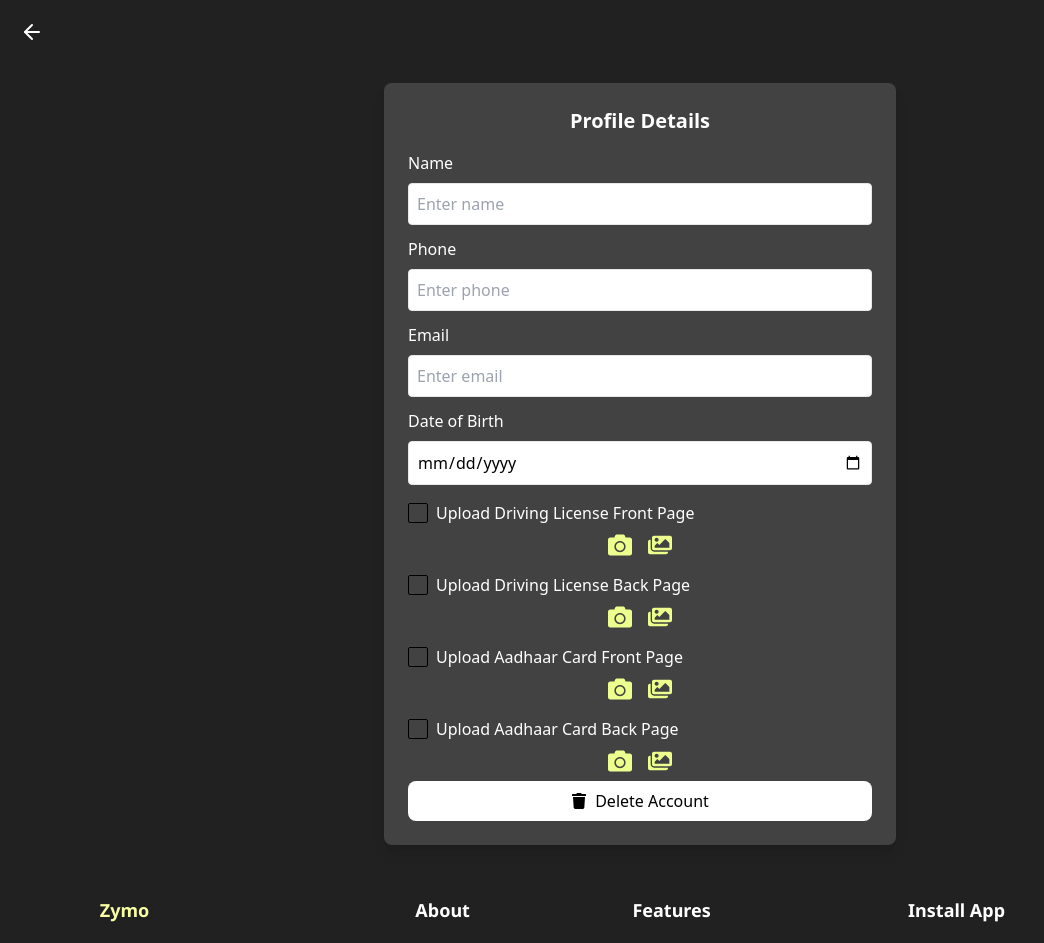
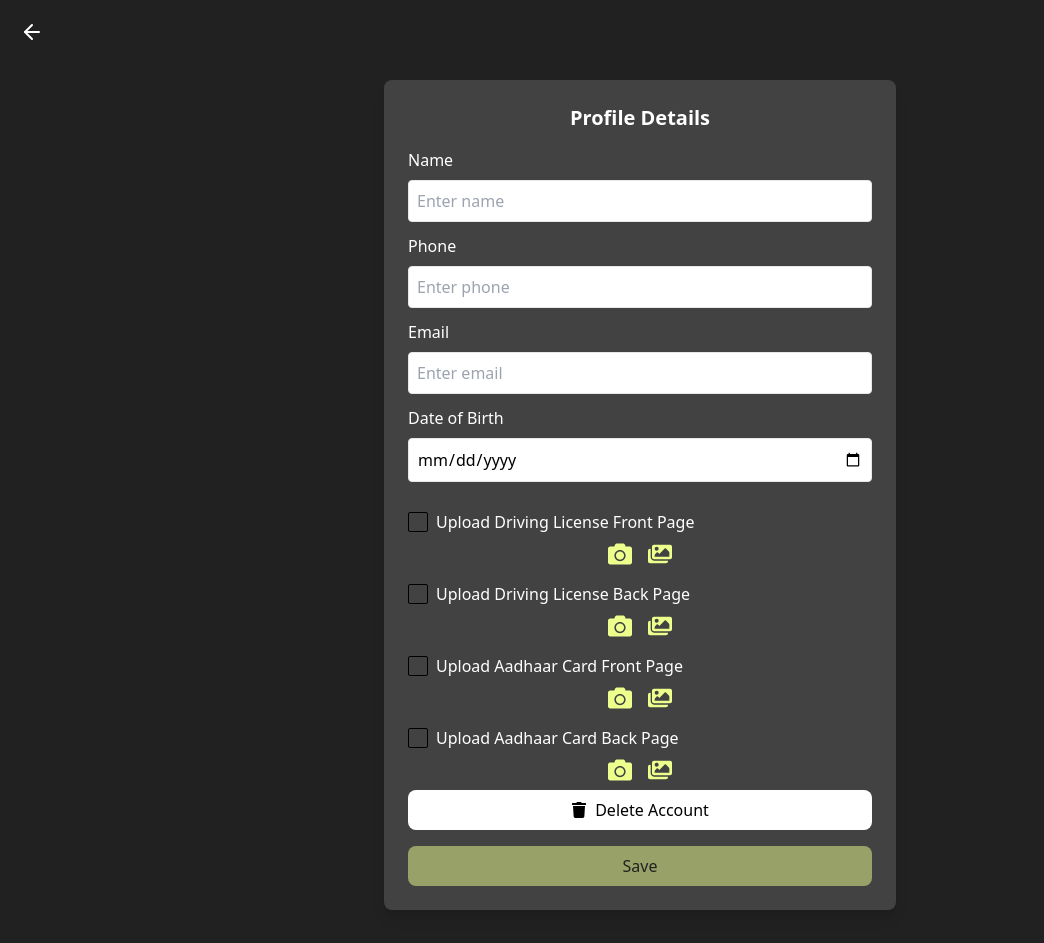
Before and after one commit to Mevin-JR/Zymo-Web, a React (Vite) app: page /details in a window 1280 px wide. Shown: the top 943 px of the page, without its empty margins (0-1044 px from the left). Built offline with nearby package versions, Linux system fonts and the light colour scheme; no server answers.

Commit message:
Profile backend integration

```diff
--- a/src/pages/Career.jsx
+++ b/src/pages/Career.jsx
@@ -2,7 +2,6 @@ import { useState } from "react";
 import { collection, addDoc } from "firebase/firestore";
 import { ref, uploadBytes, getDownloadURL } from "firebase/storage";
 import { appDB, appStorage } from "../utils/firebase";
-
 import NavBar from "../components/NavBar";
 import Footer from "../components/Footer";
 
--- a/src/pages/PastBookings.jsx
+++ b/src/pages/PastBookings.jsx
@@ -3,10 +3,6 @@ import React from 'react';
 export default function PastBookings() {
     return (
         <div>
-
-
-
-
                 {/* Booking Card */}
                 <div className="bg-[#363636] mt-4 p-4 rounded-lg flex items-center space-x-4">
                   <img
--- a/src/pages/UpcomingBookingCard.jsx
+++ b/src/pages/UpcomingBookingCard.jsx
@@ -1,13 +1,40 @@
-import React from 'react';
+import React, { useEffect } from 'react';
+import { webDB } from '../utils/firebase'; // Import your Firebase configuration
+import { collection, addDoc } from 'firebase/firestore';
 import NavBar from '../components/NavBar';
 import Footer from '../components/Footer';
+
 export default function UpcomingBookingCard() {
+  // Function to save booking details to Firestore
+  const saveBookingToFirestore = async () => {
+    try {
+      const bookingData = {
+        carName: "TATA Nexon EV",
+        price: "₹3,360",
+        dates: {
+          from: "12th February 2025, 10:00 AM",
+          to: "14th February 2025, 1:00 PM"
+        },
+        features: "250+ km | 10Km Free-Fuel | 5 seater",
+        imageUrl: "../public/images/Cars/nexon.jpeg",
+        timestamp: new Date()
+      };
+
+      // Add to Bookings collection
+      const docRef = await addDoc(collection(webDB, "Bookings"), bookingData);
+      console.log("Booking saved with ID: ", docRef.id);
+    } catch (error) {
+      console.error("Error saving booking: ", error);
+    }
+  };
+
+  // Save booking when component mounts
+  useEffect(() => {
+    saveBookingToFirestore();
+  }, []);
+
   return (
     <div>
-
-
-
-
       {/* Booking Card */}
       <div className="bg-[#363636] mt-4 p-4 rounded-lg flex items-center space-x-4">
         <img
@@ -38,8 +65,6 @@ export default function UpcomingBookingCard() {
           <button className="text-red-500 font-semibold">Cancel Ride</button>
         </div>
       </div>
-
-
     </div>
   );
 }
--- a/src/pages/details.jsx
+++ b/src/pages/details.jsx
@@ -1,10 +1,13 @@
-import { useState } from "react";
+import { useState, useEffect } from "react";
 import { FaCamera, FaImages, FaTrash } from "react-icons/fa";
 import { IoIosCheckbox } from "react-icons/io";
 import { IoMdRefreshCircle } from "react-icons/io";
 import Footer from "../components/Footer";
 import { ArrowLeft } from "lucide-react";
 import { useNavigate } from "react-router-dom";
+import { webDB, webStorage, appAuth } from "../utils/firebase"; // Import Firebase configuration
+import { collection, addDoc, query, where, getDocs} from "firebase/firestore"; // Firestore functions
+import { ref, uploadBytes, getDownloadURL } from "firebase/storage"; // Firebase Storage functions
 
 export default function YourDetails() {
   const [formData, setFormData] = useState({
@@ -23,6 +26,75 @@ export default function YourDetails() {
       aadhaarBack: false,
     },
   });
+
+  const [isSaving, setIsSaving] = useState(false);
+  const [isSaved, setIsSaved] = useState(false);  // Loading state for save button
+  const navigate = useNavigate();
+
+    // Fetch user data on component mount
+    useEffect(() => {
+      const unsubscribe = appAuth.onAuthStateChanged(async (user) => {
+        if (user) {
+          try {
+
+            // Check if user profile exists
+            const q = query(
+              collection(webDB, "webUserProfiles"),
+              where("email", "==", user.email)
+            );
+            const querySnapshot = await getDocs(q);
+
+            if (!querySnapshot.empty) {
+              const docData = querySnapshot.docs[0].data();
+              setFormData({
+                name: docData.name,
+                phone: docData.phone,
+                email: docData.email,
+                dob: docData.dob,
+                licenseFront: docData.licenseFront,
+                licenseBack: docData.licenseBack,
+                aadhaarFront: docData.aadhaarFront,
+                aadhaarBack: docData.aadhaarBack,
+                uploaded: docData.uploaded,
+              });
+            } else {
+              // Set email from authenticated user if no profile exists
+              setFormData(prev => ({
+                ...prev,
+                name: user.displayName || "",
+                email: user.email || "",
+                phone: user.phoneNumber || ""
+              }));
+            }
+          } catch (error) {
+            console.error("Error fetching user data:", error);
+          }
+        }
+      });
+      return () => unsubscribe();
+    }, []);
+
+  useEffect(() => {
+    if (isSaved) {
+      window.scrollTo(0, 0);
+      const timer = setTimeout(() => setIsSaved(false), 3000);
+      return () => clearTimeout(timer);
+    }
+  }, [isSaved]);
+
+  // Check if all fields are filled
+  const isFormValid = () => {
+    return (
+      formData.name.trim() &&
+      formData.phone.trim() &&
+      formData.email.trim() &&
+      formData.dob.trim() &&
+      formData.licenseFront &&
+      formData.licenseBack &&
+      formData.aadhaarFront &&
+      formData.aadhaarBack
+    );
+  };
 
   const handleChange = (e) => {
     setFormData({ ...formData, [e.target.name]: e.target.value });
@@ -45,7 +117,53 @@ export default function YourDetails() {
     console.log("Account Deleted");
   };
 
-  const navigate = useNavigate();
+  // Function to upload a file to Firebase Storage and return its download URL
+  const uploadFile = async (file, path) => {
+    const storageRef = ref(webStorage, path);
+    await uploadBytes(storageRef, file);
+    return getDownloadURL(storageRef);
+  };
+
+  // Function to save user details to Firestore
+  const handleSave = async () => {
+    if (!isFormValid()) {
+      alert("Please fill all fields and upload all documents.");
+      return;
+    }
+
+    setIsSaving(true); // Disable save button while saving
+
+    try {
+      // Upload files to Firebase Storage and get their URLs
+      const licenseFrontURL = await uploadFile(formData.licenseFront, `documents/${formData.email}/licenseFront`);
+      const licenseBackURL = await uploadFile(formData.licenseBack, `documents/${formData.email}/licenseBack`);
+      const aadhaarFrontURL = await uploadFile(formData.aadhaarFront, `documents/${formData.email}/aadhaarFront`);
+      const aadhaarBackURL = await uploadFile(formData.aadhaarBack, `documents/${formData.email}/aadhaarBack`);
+
+      // Create user profile object
+      const userProfile = {
+        name: formData.name,
+        phone: formData.phone,
+        email: formData.email,
+        dob: formData.dob,
+        licenseFront: licenseFrontURL,
+        licenseBack: licenseBackURL,
+        aadhaarFront: aadhaarFrontURL,
+        aadhaarBack: aadhaarBackURL,
+        uploaded: formData.uploaded,
+      };
+
+      // Add the user profile to the Firestore collection
+      const docRef = await addDoc(collection(webDB, "webUserProfiles"), userProfile);
+      console.log("Document written with ID: ", docRef.id);
+      setIsSaved(true); // Set saved state instead of alert
+    } catch (error) {
+      console.error("Error saving profile: ", error);
+      alert("Failed to save profile. Please try again.");
+    } finally {
+      setIsSaving(false); // Re-enable save button
+    }
+  };
 
   return (
     <>
@@ -58,6 +176,13 @@ export default function YourDetails() {
       <div className="min-h-screen bg-[#212121] p-4 flex justify-center items-center">
         <div className="w-full max-w-lg bg-[#424242] p-6 rounded-lg shadow-lg text-white font-sans">
           <h2 className="text-xl font-semibold mb-4 flex justify-center items-center">Profile Details</h2>
+
+          {isSaved && (
+            <div className="mb-4 p-3 bg-green-500 text-white rounded-lg text-center">
+              Profile saved successfully!
+            </div>
+          )}
+
           <label className="block mb-2">Name</label>
           <input
             type="text"
@@ -66,6 +191,8 @@ export default function YourDetails() {
             onChange={handleChange}
             className="w-full p-2 border rounded mb-3 bg-white text-black"
             placeholder="Enter name"
+            required
+            readOnly
           />
 
           <label className="block mb-2">Phone</label>
@@ -76,6 +203,7 @@ export default function YourDetails() {
             onChange={handleChange}
             className="w-full p-2 border rounded mb-3 bg-white text-black"
             placeholder="Enter phone"
+            required
           />
 
           <label className="block mb-2">Email</label>
@@ -86,7 +214,9 @@ export default function YourDetails() {
             onChange={handleChange}
             className="w-full p-2 border rounded mb-3 bg-white text-black"
             placeholder="Enter email"
-          />
+            required
+            readOnly
+/>
 
           <label className="block mb-2">Date of Birth</label>
           <input
@@ -94,7 +224,8 @@ export default function YourDetails() {
             name="dob"
             value={formData.dob}
             onChange={handleChange}
-            className="w-full p-2 border rounded mb-3bg-white text-black"
+            className="w-full p-2 border rounded mb-3 bg-white text-black"
+            required
           />
 
           {Object.keys(formData.uploaded).map((name, index) => (
@@ -115,7 +246,13 @@ export default function YourDetails() {
               {formData[name] && !formData.uploaded[name] && (
                 <div className="mt-2 flex flex-col items-center">
                   <img
-                    src={URL.createObjectURL(formData[name])}
+                      src={
+                        typeof formData[name] === 'string'
+                          ? formData[name]  // Use existing URL
+                          : formData[name] instanceof Blob
+                            ? URL.createObjectURL(formData[name])  // Handle new files
+                            : ''  // Fallback for invalid types
+                      }
                     alt="Uploaded Preview"
                     className="w-32 h-32 object-cover rounded-lg mb-2"
                   />
@@ -138,7 +275,11 @@ export default function YourDetails() {
               {formData.uploaded[name] && (
                 <div className="mt-2 flex flex-col items-center">
                   <img
-                    src={URL.createObjectURL(formData[name])}
+                     src={
+                      typeof formData[name] === 'string'
+                        ? formData[name]  // Existing URL
+                        : ''  // Fallback
+                    }
                     alt="Uploaded Image"
                     className="w-32 h-32 object-cover rounded-lg"
                   />
@@ -148,11 +289,11 @@ export default function YourDetails() {
                 <div className="flex gap-4 mt-2 justify-center">
                   <label className="cursor-pointer flex flex-col items-center">
                     <FaCamera size={24} color="#edff8d" />
-                    <input type="file" accept="image/*" capture="camera" name={name} onChange={handleFileChange} className="hidden" />
+                    <input type="file" accept="image/*" capture="camera" name={name} onChange={handleFileChange} className="hidden" required />
                   </label>
                   <label className="cursor-pointer flex flex-col items-center">
                     <FaImages size={24} color="#edff8d" />
-                    <input type="file" accept="image/*" name={name} onChange={handleFileChange} className="hidden" />
+                    <input type="file" accept="image/*" name={name} onChange={handleFileChange} className="hidden" required />
                   </label>
                 </div>
               )}
@@ -165,6 +306,17 @@ export default function YourDetails() {
           >
             <FaTrash /> Delete Account
           </button>
+
+          {/* Save Button */}
+          <button
+            className={`w-full bg-[#edff8d] text-black p-2 rounded-lg mt-4 flex items-center justify-center gap-2 ${
+              !isFormValid() || isSaving ? "opacity-50 cursor-not-allowed" : "hover:bg-[#d4e07d]"
+            }`}
+            onClick={handleSave}
+            disabled={!isFormValid() || isSaving}
+          >
+            {isSaving ? "Saving..." : "Save"}
+          </button>
         </div>
       </div>
       <Footer />
```
Also changed, not shown: 1 other file (tests, documents, lock files or other folders). Lines whose indentation alone changed are shown as unchanged.
